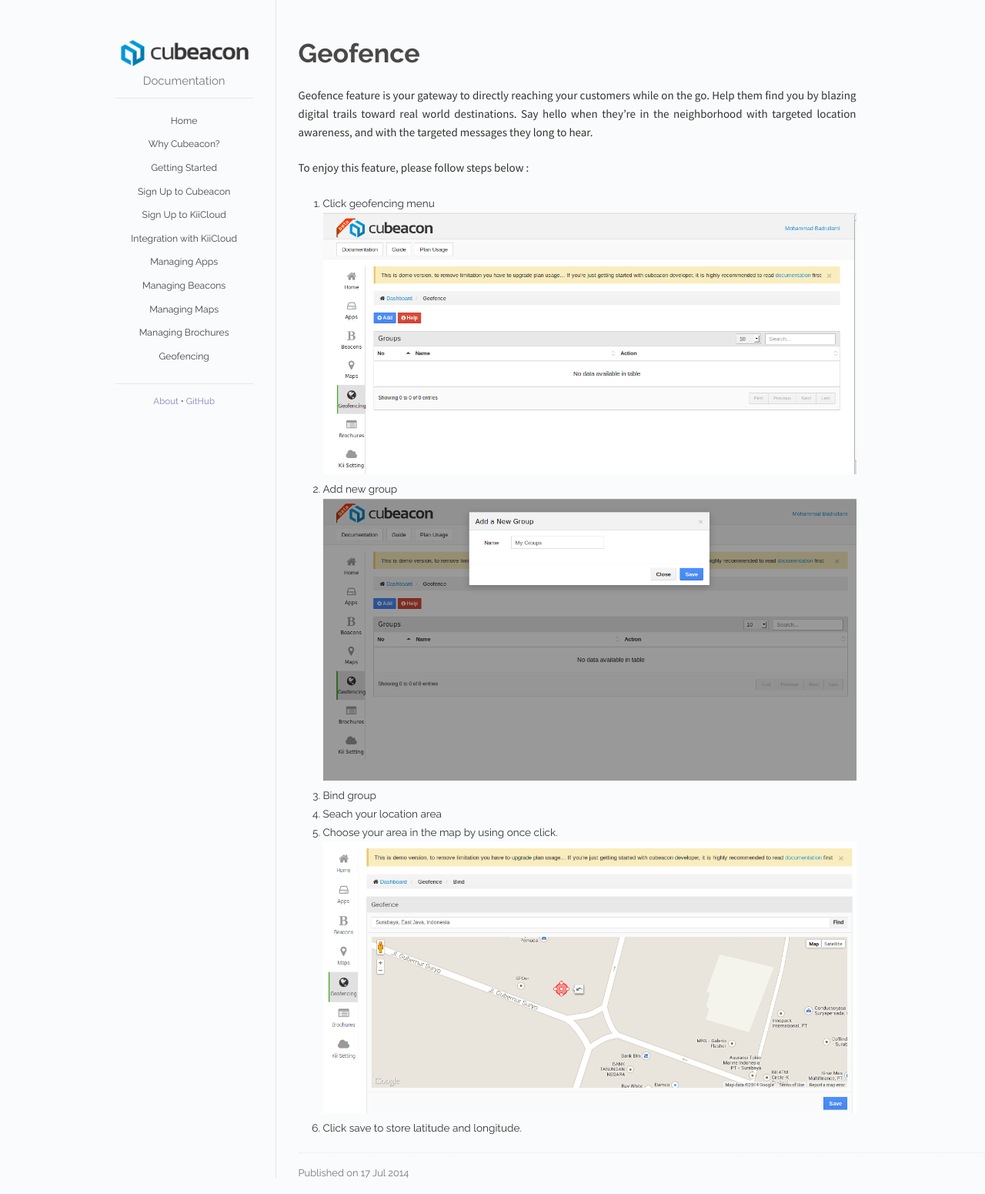
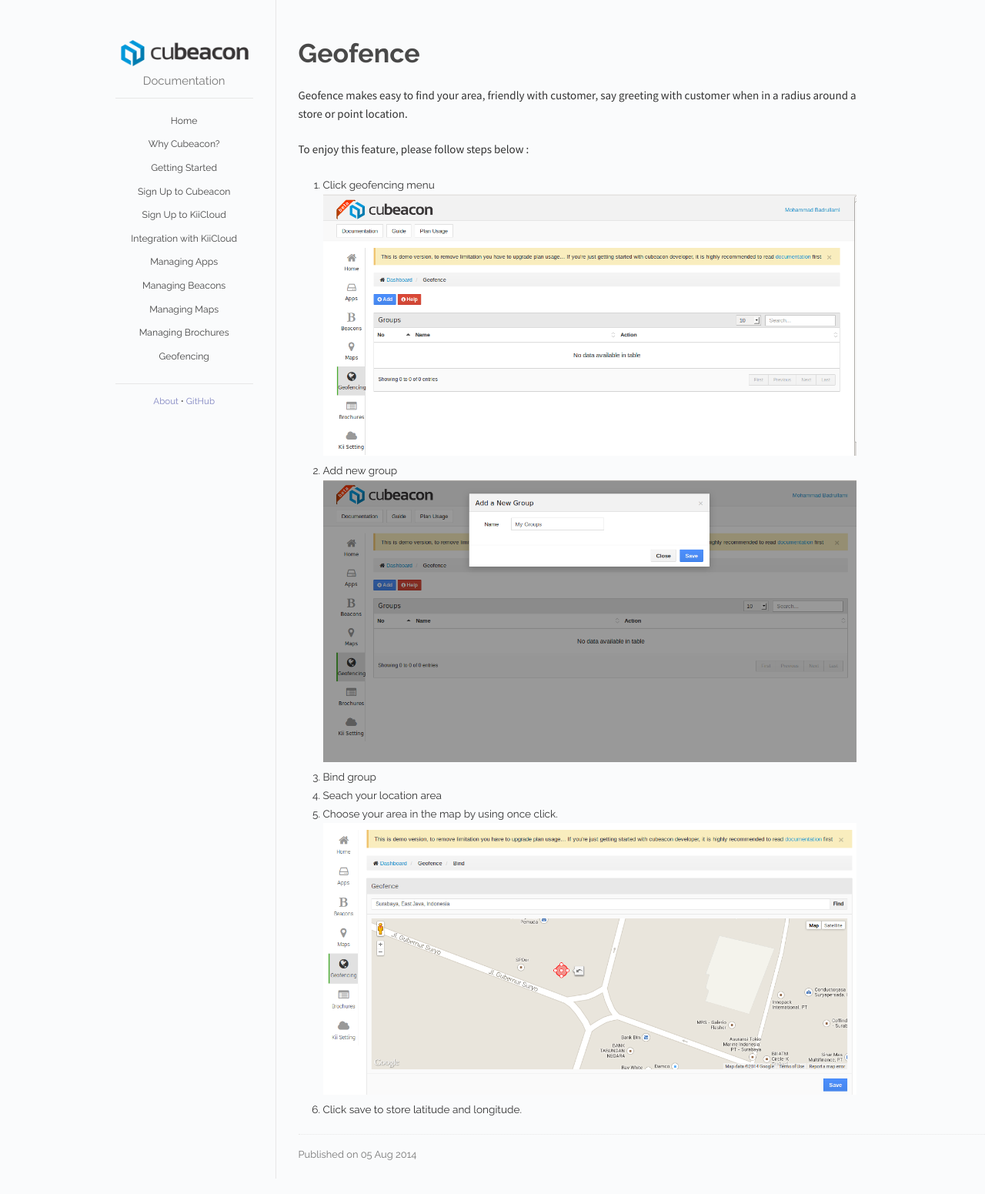
Before and after one commit to cubeacon/cubeacon.github.io, a Jekyll site: the page built from saas/geofencing/index.html, in a window 1280 px wide. Shown: the whole page at 77% size. Built offline with Jekyll 4.4.1, drawn with Linux system fonts in a browser that asks for light colours; Markdown is read by kramdown in place of the engine named in the settings.

Commit message:
mengubah deskripsi maps & geofence

```diff
--- a/saas/geofencing/index.html
+++ b/saas/geofencing/index.html
@@ -2,13 +2,13 @@
 layout: saaspost
 title: Geofence
 cover: cover.jpg
-date:   2014-07-17 18:00:00
+date:   2014-08-05 18:00:00
 categories: posts
 ---
 
 
-<p>Geofence feature is your gateway to directly reaching your customers while on the go. Help them find you by blazing digital trails toward real world destinations. Say hello when they’re in the neighborhood with targeted location awareness, and with the targeted messages they long to hear.</p>
-
+<p>
+	Geofence makes easy to find your area, friendly with customer, say greeting with customer when in a radius around a store or point location.
 <p>To enjoy this feature, please follow steps below :</p>
 <ol>
 	<li>Click geofencing menu</li>
--- a/saas/managing-maps/index.html
+++ b/saas/managing-maps/index.html
@@ -6,7 +6,7 @@ date:   2014-07-17 18:00:00
 categories: posts
 ---
 
-<p>We know that micro location or usually called indoor mapping is very useful. Imagine that we are a customer who visit supermarket. There are a lot of space, and we will to find area that we want. What happen if there is no maps? It needs a big effort to look for them. Cubeacon answer that issue. Just go to maps menu then customize beacon point, users will know where they are.</p>
+<p>We know that micro location or usually called indoor mapping is very useful. Imagine that we are a owner of many department stores.  We want to monitor which department store was prospects. Cubeacon answer that issue. Just go to maps menu then monitor beacon point, we will now all about traffic customer.</p>
 
 <p>For more details, follow the steps below :</p>
 <ol>
```
